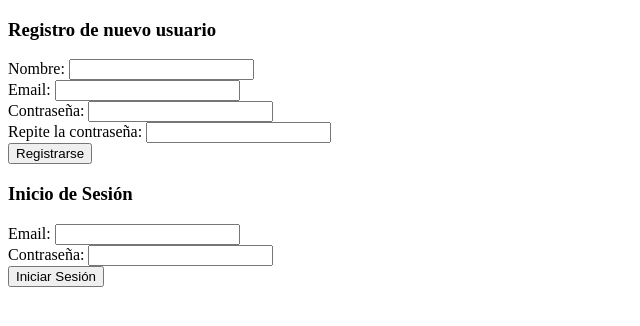
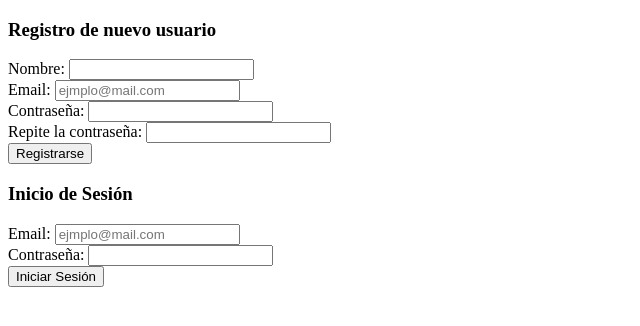
Before and after one commit to Claudiahg97/Biblioteca-Online, a PHP site: page /Biblioteca-Online/ in a window 1280 px wide. Shown: the top 326 px of the page, without its empty margins (0-640 px from the left). Run offline with PHP 8.4, Linux system fonts and the light colour scheme.

Commit message:
cambio en el indice

```diff
--- a/index.php
+++ b/index.php
@@ -10,7 +10,7 @@
     <form action="php/registro.php" method = "POST">
     <h3>Registro de nuevo usuario</h3>
     Nombre: <input type="text" name="name" value = "<?php if(isset($_SESSION['nombre'])) echo $_SESSION['nombre']?>"> <br>
-    Email: <input type="text" name="email" value = "<?php  if(isset($_SESSION['email'])) echo $_SESSION['email']?>"><br>
+    Email: <input type="text" name="email" placeholder= "ejmplo@mail.com" value = "<?php  if(isset($_SESSION['email'])) echo $_SESSION['email']?>"><br>
     Contraseña: <input type="password" name="password" required > <br>
     Repite la contraseña: <input type="password" name="compPassword" required> <br>
     <input type="submit" name= "abrir" value="Registrarse" >
@@ -18,7 +18,7 @@
 
     <form action="php/inicio.php" method = "POST">
     <h3>Inicio de Sesión</h3>
-    Email: <input type="text" name="emailI" value = "<?php  if(isset($_SESSION['emailI'])) echo $_SESSION['emailI']?>"><br>
+    Email: <input type="text" name="emailI" placeholder= "ejmplo@mail.com" value = "<?php  if(isset($_SESSION['emailI'])) echo $_SESSION['emailI']?>"><br>
     Contraseña: <input type="password" name="contra" required > <br>
     <input type="submit" name= "abrir" value="Iniciar Sesión" >
     </form>
```
